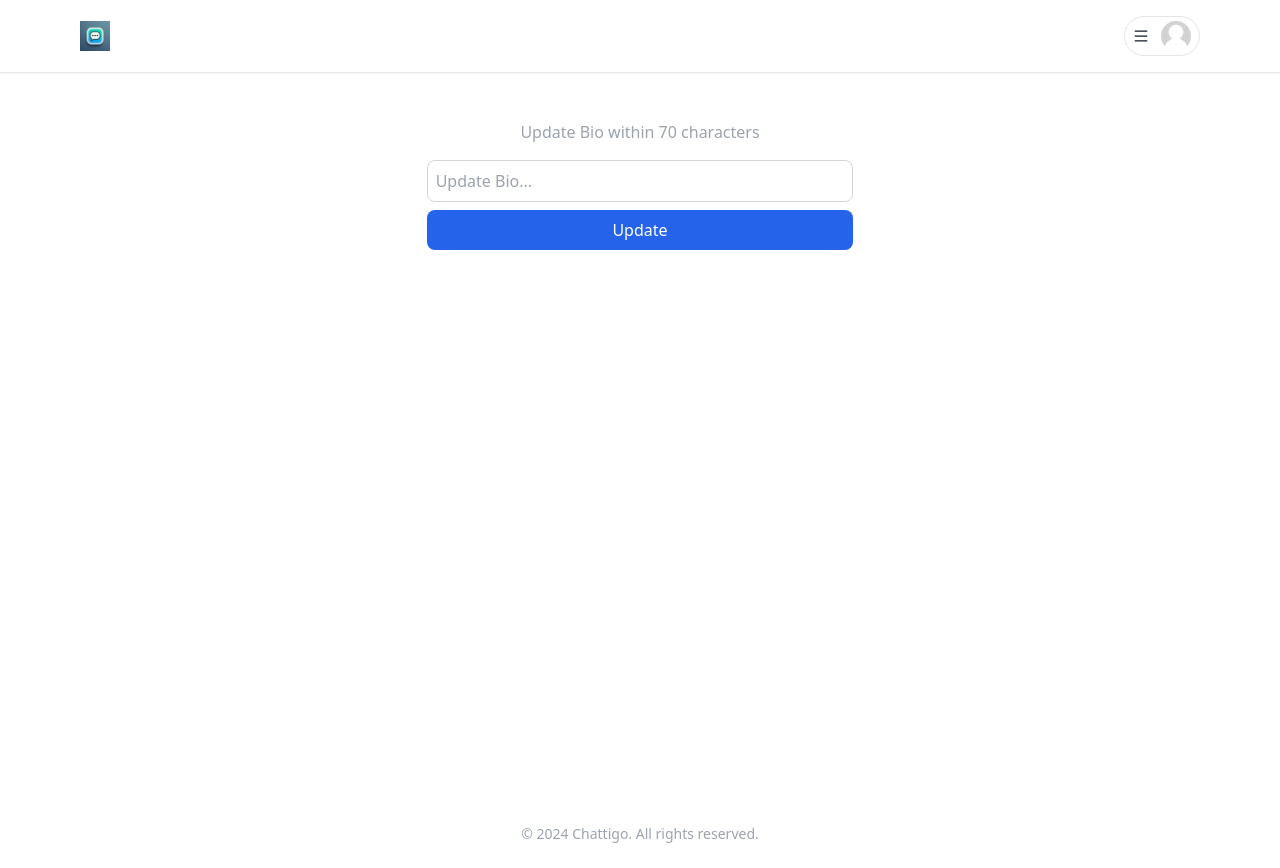
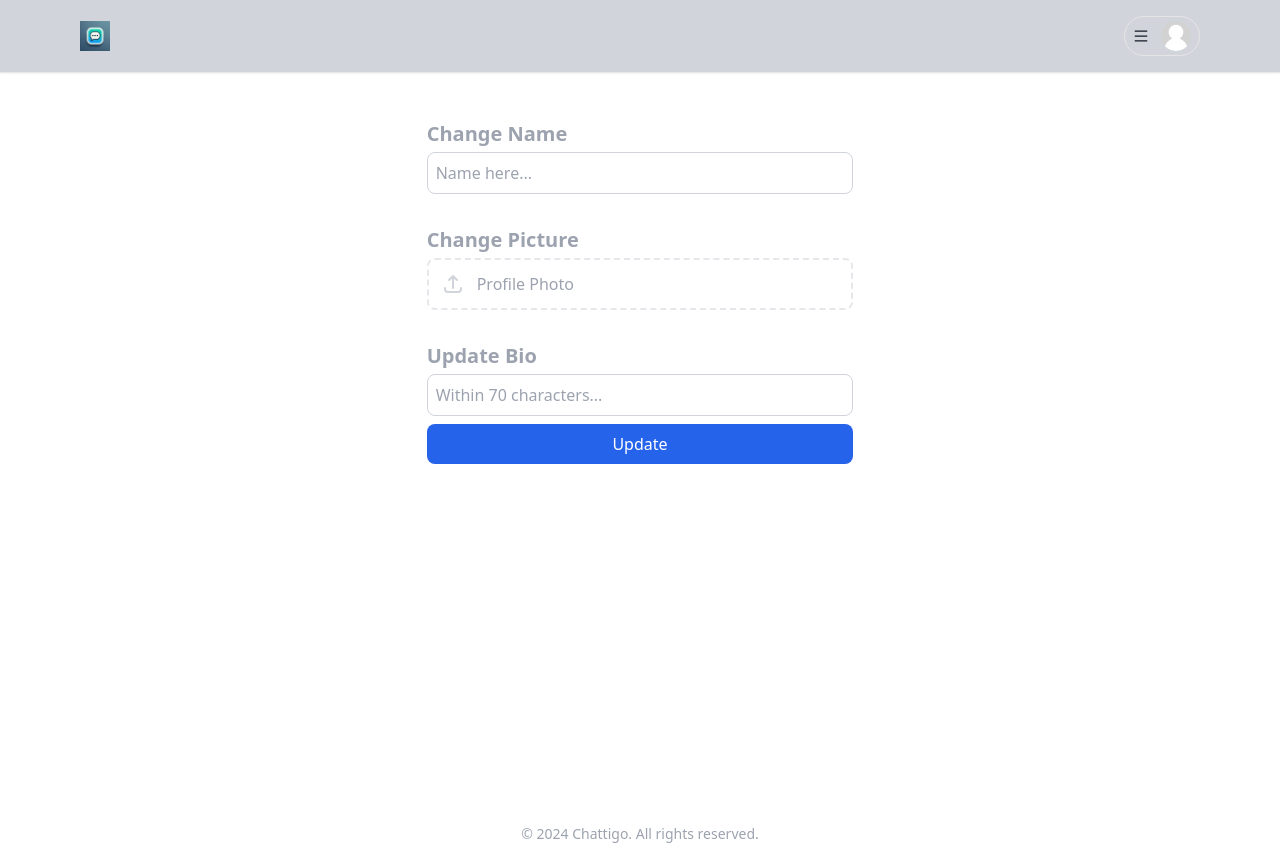
Before and after one commit to Akashmed/chattigo-client, a React (Vite) app: page /edit/1 in a window 1280 px wide. Built offline with nearby package versions, Linux system fonts and the light colour scheme; no server answers.

Commit message:
Refactor AuthProvider to remove loading state, update Signup to remove console log, enhance updateBio function, adjust layout in Messages and Home, and improve Friends page with empty state handling

```diff
--- a/src/Api/route.js
+++ b/src/Api/route.js
@@ -91,9 +91,9 @@ export const searchUsers = async (name) => {
     return data;
 }
 
-// update user bio
-export const updateBio = async (id, bio) => {
-    const { data } = await axiosSecure.patch(`/bio/${id}`, { bio });
+// update user bio, name
+export const updateBio = async (id, info) => {
+    const { data } = await axiosSecure.patch(`/bio/${id}`, info );
     return data;
 }
 
--- a/src/Components/Navbar/Navbar.jsx
+++ b/src/Components/Navbar/Navbar.jsx
@@ -5,26 +5,27 @@ import MenuDropdown from "./MenuDropdown"
 
 const Navbar = () => {
   return (
-      <div className='fixed w-full bg-white z-10 shadow-sm'>
-        <div className='py-4 border-b-[1px]'>
+    <div className="fixed w-full bg-gray-50 z-10 shadow-sm hover:bg-gray-300 transition-all duration-300 ease-in-out">
+      <div className="py-4 border-b border-gray-200">
         <Container>
-            <div className='flex flex-row  items-center justify-between gap-3 md:gap-0'>
+          <div className="flex flex-row items-center justify-between gap-3 md:gap-0">
             {/* Logo */}
-              <Link to='/'>
+            <Link to="/">
               <img
-                  className='hidden md:block'
+                className="hidden md:block"
                 src={logoImg}
-                  alt='logo'
-                  width='30'
-                  height='30'
+                alt="logo"
+                width="30"
+                height="30"
               />
             </Link>
             {/* Dropdown Menu */}
-              <MenuDropdown/>
+            <MenuDropdown />
           </div>
         </Container>
       </div>
     </div>
+
   )
 }
 
--- a/src/Pages/EditBio.jsx
+++ b/src/Pages/EditBio.jsx
@@ -1,39 +1,100 @@
+import { updateBio } from "../Api/route";
+import { useLocation, useNavigate, useParams } from "react-router-dom";
+import toast from "react-hot-toast";
+import useUsers from "../Hooks/useUsers";
 import { useState } from "react";
-import { updateBio } from "../Api/route";
-import { useNavigate, useParams } from "react-router-dom";
-import toast from "react-hot-toast";
+import Skeleton from "../Components/Loader/Skeleton";
+import { imageUpload } from "../Api/utensils";
+import useAuth from "../Hooks/useAuth";
 
 const EditBio = () => {
-    const [text, setText] = useState('');
-    const {Id} = useParams();
+    const { Id } = useParams();
+    const [users, isLoading, refetch] = useUsers();
+    const { updateUserProfile } = useAuth();
+    const [image, setImage] = useState('');
     const navigate = useNavigate();
 
-    const handleUpdate = async() => {
-        try{
+    const user = users?.find(usr => usr._id === Id);
+
+    const handleUpdate = async (e) => {
+        e.preventDefault();
+        const bio = e.target.bio.value;
+        const name = e.target.name.value;
+        const img = e.target.image.files[0];
+
+        const info = {
+            bio,
+            name
+        }
+        try {
             // Update bio
-            await updateBio(Id, text);
+            const photo = img ? await imageUpload(img) : null;
+            if (photo) {
+                info.photo = photo?.data?.display_url;
+            }
+            await updateUserProfile(name, info.photo);
+            await updateBio(Id, info);
+            refetch();
             navigate(`/profile/${Id}`);
-            toast.success('Bio updated');
-            setText('');
-        }catch(err){
+            toast.success('Updated successfully');
+        } catch (err) {
             console.log(err);
             toast.error(err?.message);
         }
     }
+
     return (
-        <div className="flex flex-col items-center justify-center mt-10 w-1/3 mx-auto">
-            <p className="text-gray-400 mb-4">Update Bio within 70 characters</p>
+        <div className="flex flex-col items-center space-y-8 justify-center mt-10 w-1/2 md:w-1/3 mx-auto">
+            <form className="w-full flex flex-col space-y-8" onSubmit={handleUpdate}>
+                <div className="w-full flex flex-col">
+                    <p className="text-gray-400 text-xl font-bold mb-1">Change Name</p>
                     <input
                         className="w-full p-2 border bg-transparent text-white outline-none focus:border-none focus:outline-blue-600 border-gray-300 rounded-lg"
                         type="text"
-                placeholder="Update Bio..."
+                        defaultValue={user?.name}
+                        placeholder="Name here..."
+                        maxLength={20}
+                        name="name"
+                    />
+                </div>
+                <div className="w-full">
+                    <p className="text-gray-400 text-xl font-bold mb-1">Change Picture</p>
+                    <label
+                        htmlFor="dropzone-file"
+                        className="flex items-center px-3 py-3 mx-auto text-center bg-white border-2 border-dashed rounded-lg cursor-pointer dark:border-gray-300 dark:bg-gray-900">
+                        <svg
+                            xmlns="http://www.w3.org/2000/svg"
+                            className="w-6 h-6 text-gray-300 dark:text-gray-500"
+                            fill="none"
+                            viewBox="0 0 24 24"
+                            stroke="currentColor"
+                            strokeWidth="2">
+                            <path
+                                strokeLinecap="round"
+                                strokeLinejoin="round"
+                                d="M4 16v1a3 3 0 003 3h10a3 3 0 003-3v-1m-4-8l-4-4m0 0L8 8m4-4v12" />
+                        </svg>
+                        <h2 className="mx-3 text-gray-400">{image ? image : 'Profile Photo'}</h2>
+                        <input onChange={(e) => setImage(e.target.files[0].name)} name='image' id="dropzone-file" type="file" className="hidden" />
+                    </label>
+                </div>
+                <div className="w-full flex flex-col">
+                    <p className="text-gray-400 text-xl font-bold mb-1">Update Bio</p>
+                    <input
+                        className="w-full p-2 border bg-transparent text-white outline-none focus:border-none focus:outline-blue-600 border-gray-300 rounded-lg"
+                        type="text"
+                        defaultValue={user?.bio}
+                        placeholder="Within 70 characters..."
                         maxLength={70}
-                onChange={e => setText(e.target.value)}
+                        name="bio"
                     />
                     <button
-                onClick={handleUpdate}
                         className="bg-blue-600 hover:bg-blue-500 text-white w-full p-2 rounded-lg mt-2"
-            >Update</button>
+                    >Update
+                    </button>
+                </div>
+            </form>
+
         </div>
     );
 };
--- a/src/Pages/Friends.jsx
+++ b/src/Pages/Friends.jsx
@@ -4,6 +4,7 @@ import { Link } from "react-router-dom";
 import ProfileCard from "../Components/Card/ProfileCard";
 import useFriends from "../Hooks/useFriends";
 import { Helmet } from "react-helmet-async";
+import Empty from "../Components/Shared/Empty";
 
 const Friends = () => {
     const [friends, ldng] = useFriends();
@@ -15,14 +16,14 @@ const Friends = () => {
                 <title>Chattigo | Friends</title>
             </Helmet>
             <div className="flex flex-col items-center mt-4 gap-4">
-                {friends && (
+                {friends.length > 0 ? (
                     friends.map(user => (
                         <Link to={`/profile/${user._id}`} className="block w-1/2 md:w-2/5" key={user._id} >
                             <ProfileCard name={user.name} photo={user.photo}>
                             </ProfileCard>
                         </Link>
                     ))
-                )}
+                ): <Empty/>}
             </div>
         </Container>
     );
--- a/src/Pages/Home/Home.jsx
+++ b/src/Pages/Home/Home.jsx
@@ -1,6 +1,7 @@
 import { Helmet } from "react-helmet-async";
 import { FaArrowRight } from "react-icons/fa";
 import { Link } from "react-router-dom";
+import img from '../../../public/cover p.png'
 
 const Home = () => {
     return (
@@ -32,10 +33,10 @@ const Home = () => {
                             </div>
                         </div>
 
-                        <div className="flex items-center justify-center w-full mt-6 lg:mt-0 lg:w-1/2">
+                        <div className="flex items-center justify-center w-full mt-6 lg:mt-4 lg:w-1/2">
                             <img
                                 className="w-full h-full max-w-md"
-                                src="https://merakiui.com/images/components/Email-campaign-bro.svg"
+                                src={img}
                                 alt="email illustration vector art"
                             />
                         </div>
--- a/src/Pages/Messages.jsx
+++ b/src/Pages/Messages.jsx
@@ -38,7 +38,7 @@ const Messages = () => {
             </Helmet>
             <div className="flex justify-center h-screen">
                 {/* Friends List (Left Side) */}
-                <div className={`flex flex-col items-center space-y-3 w-1/3 ${selectedFriend && 'hidden md:block'}`}>
+                <div className={`flex flex-col items-center pt-4 md:pt-0 space-y-3 w-1/2 md:w-1/3 ${selectedFriend && 'hidden md:block'}`}>
                     {mergedFriends.map(friend => (
                         <div
                             key={friend._id}
--- a/src/Pages/Signup.jsx
+++ b/src/Pages/Signup.jsx
@@ -30,7 +30,6 @@ const Signup = () => {
             // save user
             const getTkn = await getToken(result?.user?.email);
             const dbresponse = await saveUsers(result?.user);
-            console.log(dbresponse)
         } catch (err) {
             console.log(err);
             toast.error(err?.message);
--- a/src/Providers/AuthProvider.jsx
+++ b/src/Providers/AuthProvider.jsx
@@ -41,7 +41,7 @@ const AuthProvider = ({ children }) => {
     }
 
     const updateUserProfile = (name, photo) =>{
-        setLoading(true);
+        // setLoading(true);
         return updateProfile(auth.currentUser, {
             displayName: name,
             photoURL: photo,
```
Also changed, not shown: src/Pages/Home/Profile.jsx (+14 -4 lines), public/cover p.png (added). Lines whose indentation alone changed are shown as unchanged.
